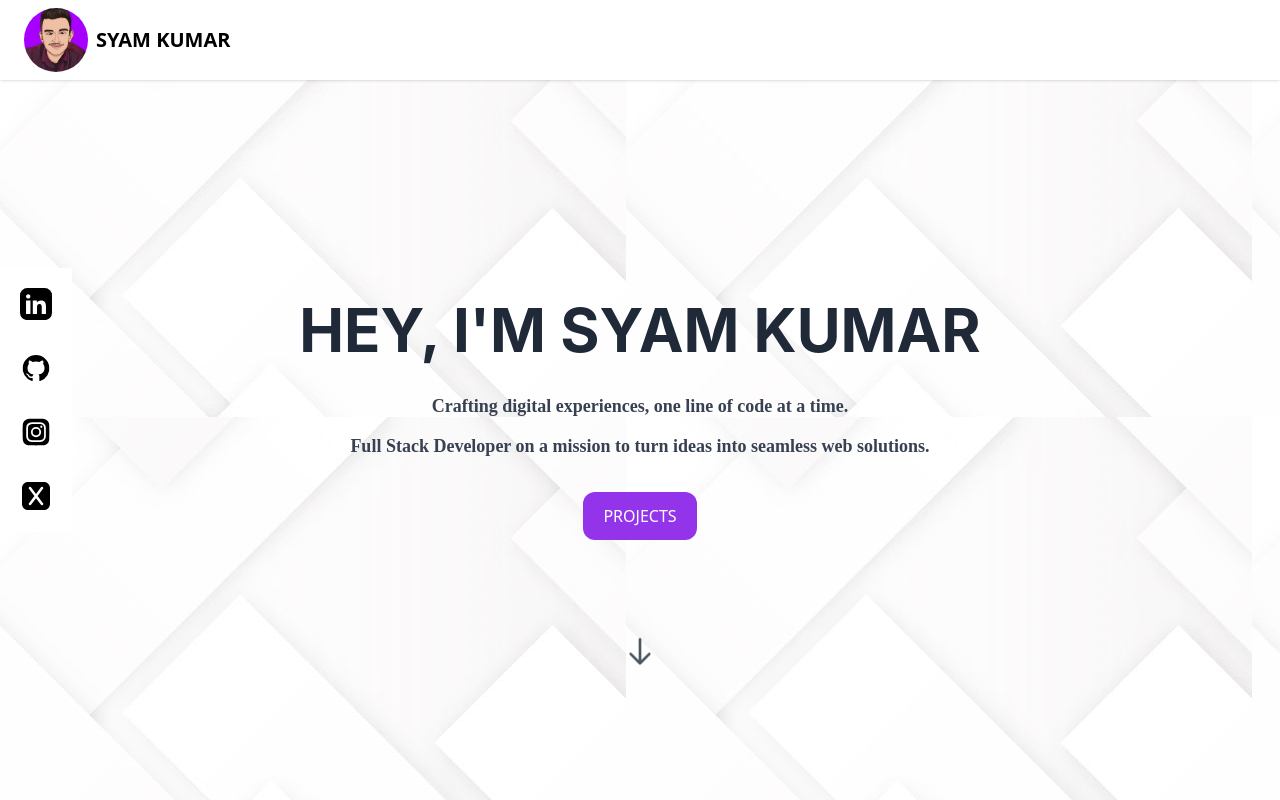
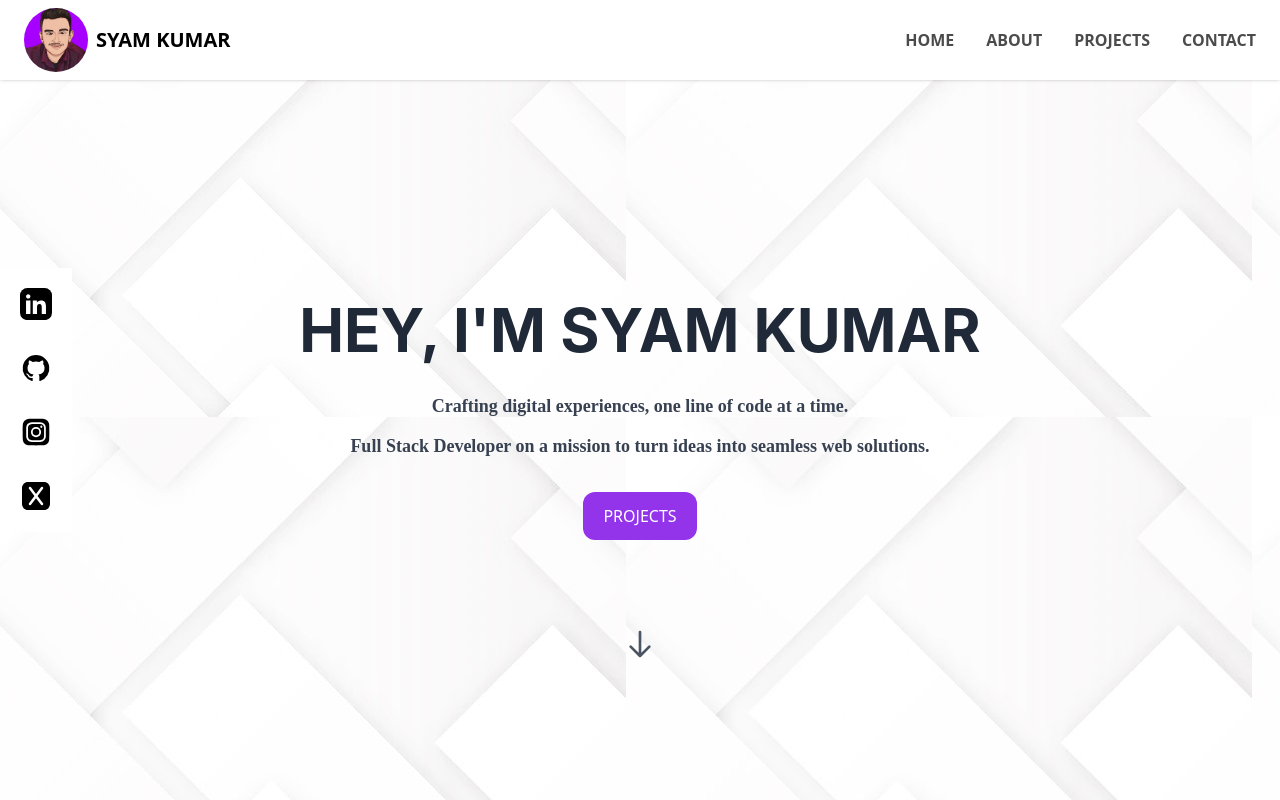
Before and after one commit to syamkumar6/my_web, a React (Vite) app: page / in a window 1280 px wide. Shown: the top 800 px of the page. Built offline with nearby package versions, Linux system fonts and the light colour scheme.

Commit message:
Update index.css

```diff
--- a/src/index.css
+++ b/src/index.css
@@ -2,7 +2,7 @@
 @tailwind components;
 @tailwind utilities;
 
-.down-moving-arrow {
+/* .down-moving-arrow {
   animation: moveDown 1s infinite;
 }
 
@@ -28,4 +28,4 @@
 
 .animated-text {
   animation: slideIn 1.5s ease-out;
-}
+} */
```
